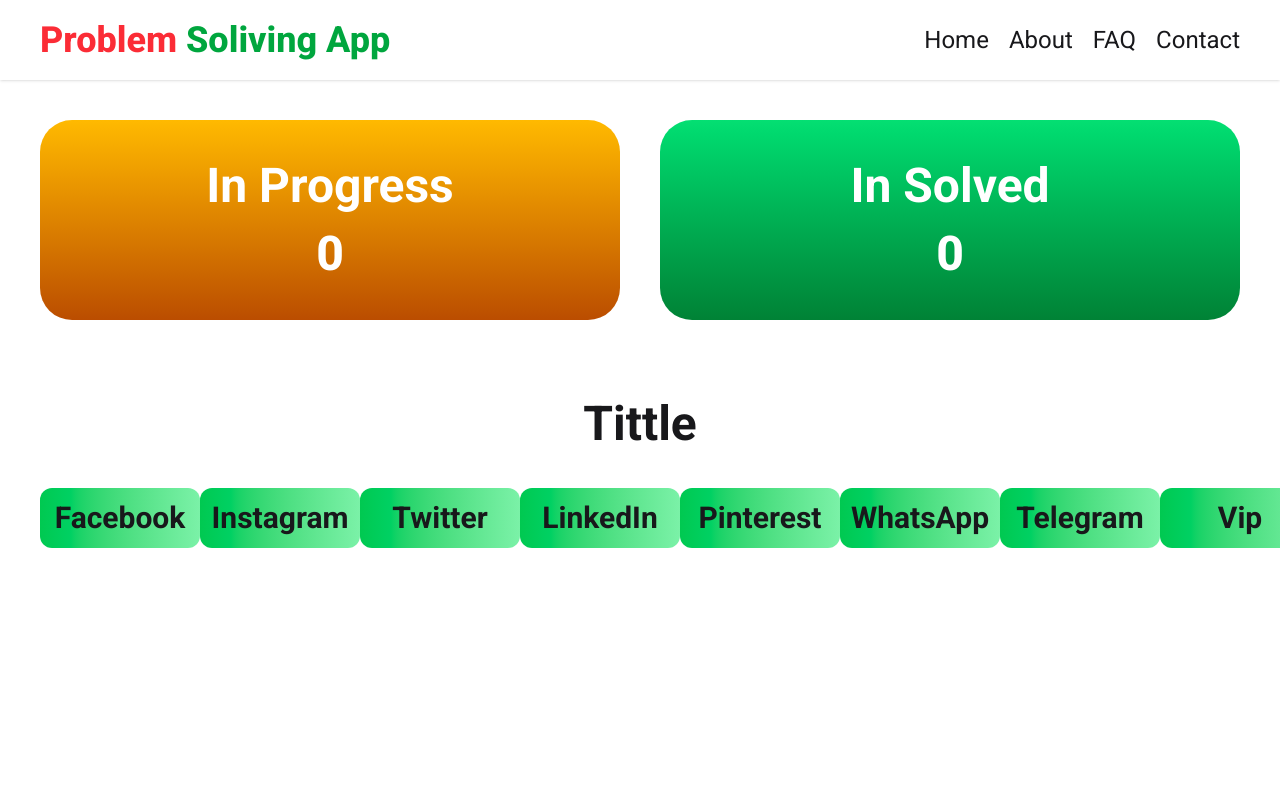
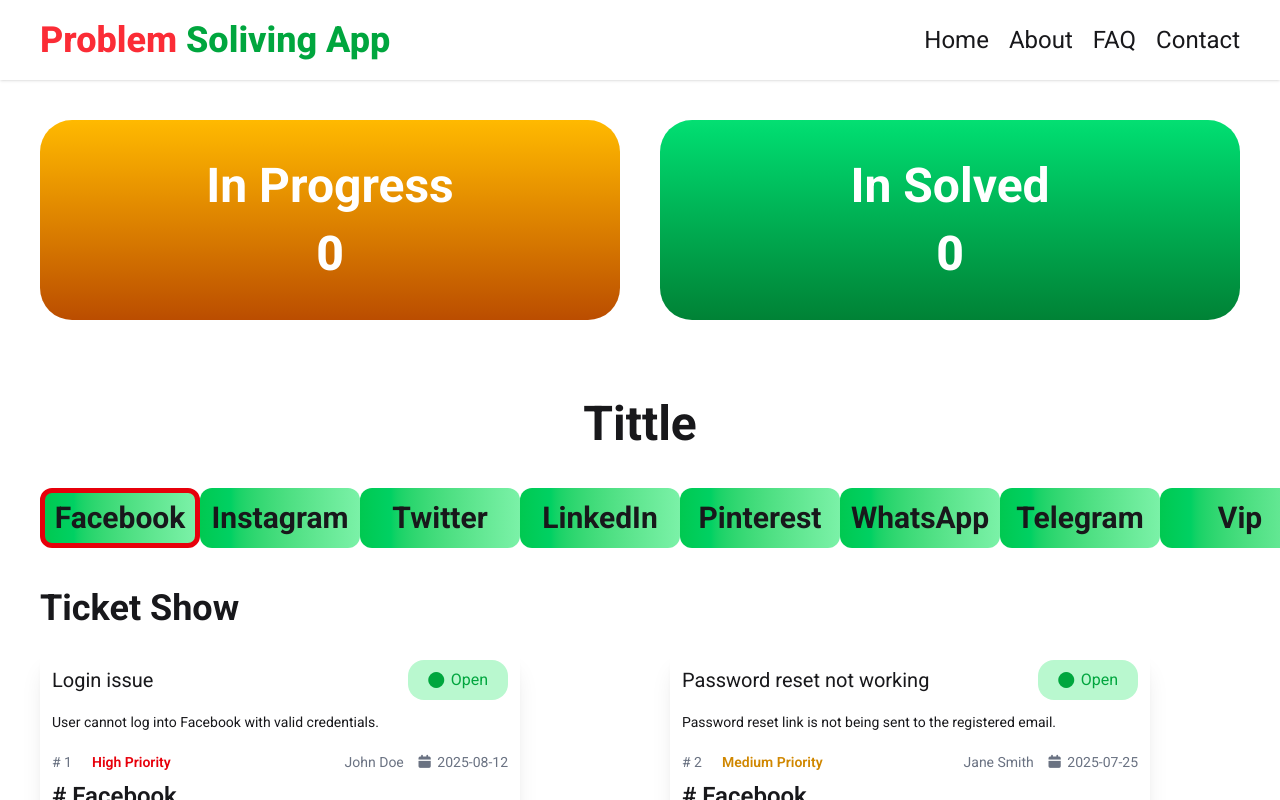
Before and after one commit to shakiburrashid/Problem-Solving-App, a React (Vite) app: page /contact in a window 1280 px wide. Both pictures are taken after a click on the element "Facebook". Shown: the top 800 px of the page. Built offline with nearby package versions, Linux system fonts and the light colour scheme.

Commit message:
Card show defentded tittle click

```diff
--- a/src/Components/Card/Card.jsx
+++ b/src/Components/Card/Card.jsx
@@ -1,8 +1,7 @@
 import React from 'react'
 const mainDiv = 'px-7 cursor-pointer py-5 w-150 h-53 rounded-xl shadow-xl max-2xl:w-120 max-2xl:h-43 max-2xl:p-3 max-md:w-80 max-md:h-65 max-md:place-content-center'
-function Card({ Cards }) {
-    const { id, title, social_media, description, customer, priority, status, createdAt } = Cards.data;
-    console.log(Cards.data)
+function Card({ Cards,tittle }) {
+    const { id, title, description, customer, priority, status, createdAt } = Cards;
     return (
         <div className={mainDiv}>
             <div className="flex justify-between items-center">
@@ -17,7 +16,7 @@
                 <div className="flex mt-5 justify-between items-center max-md:flex-col max-md:gap-2">
                     <div className="flex gap-5 items-center max-md:gap-35">
                         <p className="text-xl text-gray-500  max-2xl:text-sm"># <span>{id}</span></p>
-                        <h3 className="text-xl text-red-500 font-semibold max-2xl:text-sm"><span>{priority}</span> Priority</h3>
+                        <h3 className={`text-xl  font-semibold max-2xl:text-sm ${(priority==='High')?'text-red-600':(priority==='Medium')?'text-yellow-600':'text-green-600' }`}><span>{priority}</span> Priority</h3>
                     </div>
                     <div className="flex gap-3 items-center text-xl text-gray-500 max-2xl:text-sm  max-md:gap-30">
                         <h2>{customer} </h2>
@@ -27,7 +26,7 @@
                         </div>
                     </div>
                 </div>
-                <h1 className='mt-2 font-semibold text-2xl'># <span>{social_media}</span></h1>
+                <h1 className='mt-2 font-semibold text-2xl'># <span>{tittle}</span></h1>
             </div>
         </div>
     );
--- a/src/Components/Card/CardList.jsx
+++ b/src/Components/Card/CardList.jsx
@@ -1,21 +1,30 @@
-import React, { use } from 'react'
+import React, { use, useState } from 'react'
 import Card from './Card'
 import ListTittle from '../ListTittle/ListTittle'
 
 function CardList({ SocialMediaFetch }) {
     const DataUse = use(SocialMediaFetch)
+
+    const [showData, setShowData] = useState([])
+    const [tittle, setTittle] = useState([])
+
+    const cardShow = (data,tittleOfData) => {
+        setShowData(data)
+        setTittle(tittleOfData)
+    }
+
+
     return (
         <div >
             <div className='mt-20'>
                 <h1 className='text-center font-bold text-5xl mb-10'>Tittle</h1>
                 <div className='flex justify-evenly  items-center'>
-                    {DataUse.map(tittle => <ListTittle key={tittle.id} tittle={tittle} />)}
+                    {DataUse.map(tittle => <ListTittle key={tittle.id} tittle={tittle} cardShow={cardShow} />)}
                 </div>
-
-                {/* <div className=''>
-                    {DataUse.map(Cards => <Card key={Cards.id} Cards={Cards} />)}
-                </div> */}
-
+                <h1 className='text-4xl font-bold mt-10 mb-5'>Ticket Show</h1>
+                <div className=' grid grid-cols-2 w-310 gap-5'>
+                    {showData.map(Cards => <Card key={Cards.id} Cards={Cards} tittle={tittle}/>)}
+                </div>
             </div>
 
         </div>
--- a/src/Components/ListTittle/ListTittle.jsx
+++ b/src/Components/ListTittle/ListTittle.jsx
@@ -1,12 +1,16 @@
-import React from 'react'
+import React, { useState } from 'react'
 import Card from '../Card/Card'
 
-function ListTittle({ tittle }) {
+function ListTittle({ tittle, cardShow }) {
+  const [isActive, setIsActive] = useState(null);
+
+
+
   return (
     <div>
-      <h1 className='text-3xl cursor-pointer bg-gradient-to-l from-green-300 to-green-500 h-15 w-40 text-center place-content-center font-bold rounded-xl hover:border-5 border-amber-500'>{tittle.social_media}</h1>
+      <h1 onClick={() => { cardShow(tittle.data, tittle.social_media); setIsActive(!isActive) }} className={` ${(isActive) ? 'border-5 border-red-600' : ''} text-3xl cursor-pointer bg-gradient-to-l from-green-300 to-green-500 h-15 w-40 text-center place-content-center font-bold rounded-xl hover:border-5 border-amber-500`}>{tittle.social_media}</h1>
     </div>
-  )
+  );
 }
 
 export default ListTittle
```
